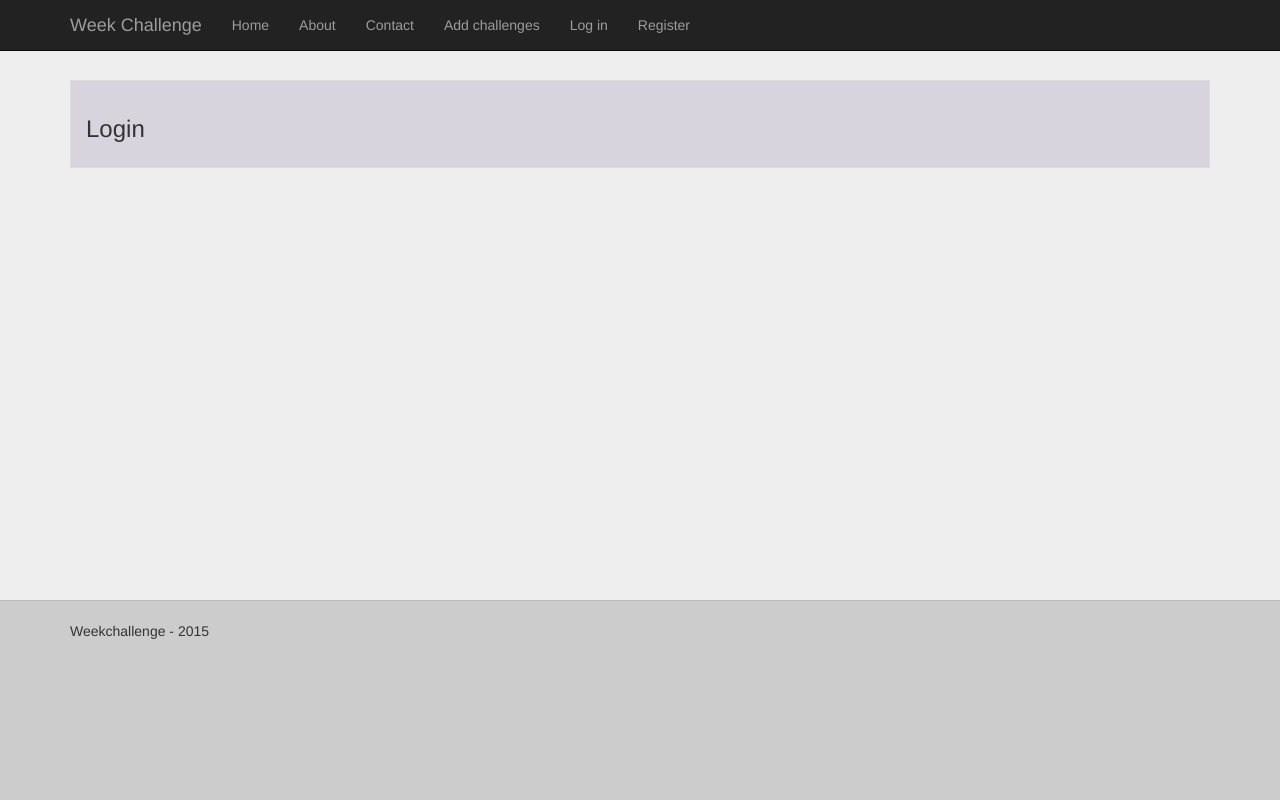
After one commit to markokaar/WeekChallenge, a Django app: page /login/ in a window 1280 px wide. The commit adds this page. Run offline with Django 3.2, Linux system fonts and the light colour scheme; some libraries are stand-ins or nearby versions.

Commit message:
Some html - index. In progress: about, contact, add, login, register

```diff
--- a/WeekChallenge/static/WeekChallenge/css/style.css
+++ b/WeekChallenge/static/WeekChallenge/css/style.css
@@ -1,3 +1,32 @@
+html{
+    position: relative;
+    min-height: 100%;
+}
+
 body{
-    background-color: #c0c0c0;
+    background-color: #eeeeee;
+    margin-bottom: 200px;
 }
+
+[class*="col-"] {
+  padding-top: 15px;
+  padding-bottom: 15px;
+  background-color: #eee;
+  background-color: rgba(86,61,124,.15);
+  border: 1px solid #ddd;
+  margin-bottom: 1%;
+}
+
+.wrap{
+    margin-top: 80px;
+}
+
+.footer {
+  position: absolute;
+  bottom: 0;
+  width: 100%;
+  height: 200px;
+  background-color: #ccc;
+  border-top: 1px solid #bbb;
+  padding-top: 20px;
+}
--- /dev/null
+++ b/WeekChallenge/templates/WeekChallenge/base/foot.html
@@ -0,0 +1,5 @@
+<div class="footer">
+    <div class="container">
+        Weekchallenge - 2015
+    </div>
+</div>
--- /dev/null
+++ b/WeekChallenge/templates/WeekChallenge/base/navigation_bar.html
@@ -0,0 +1,24 @@
+<nav class="navbar navbar-inverse navbar-fixed-top">
+    <div class="container">
+        <div class="navbar-header">
+            <button type="button" class="navbar-toggle collapsed" data-toggle="collapse" data-target="#navbar" aria-expanded="false" aria-controls="navbar">
+                <span class="sr-only">Toggle navigation</span>
+                <span class="icon-bar"></span>
+                <span class="icon-bar"></span>
+                <span class="icon-bar"></span>
+            </button>
+            <a class="navbar-brand" href="/">Week Challenge</a>
+        </div>
+        <div id="navbar" class="collapse navbar-collapse">
+            <ul class="nav navbar-nav">
+                <!-- li class="active" -->
+                <li><a href="/">Home</a></li>
+                <li><a href="/about">About</a></li>
+                <li><a href="/contact">Contact</a></li>
+                <li><a href="/add">Add challenges</a></li>
+                <li><a href="/login">Log in</a></li>
+                <li><a href="/register">Register</a></li>
+            </ul>
+        </div><!--/.nav-collapse -->
+    </div>
+</nav>
--- /dev/null
+++ b/WeekChallenge/templates/WeekChallenge/login.html
@@ -0,0 +1,32 @@
+<!DOCTYPE HTML>
+<html>
+<head>
+    {% load staticfiles %}
+    <title>Week Challenge - Login</title>
+
+    <link rel="stylesheet" type="text/css" href="{% static 'WeekChallenge/bootstrap/css/bootstrap.min.css' %}">
+    <link rel="stylesheet" type="text/css" href="{% static 'WeekChallenge/css/style.css' %}">
+
+    <script src="https://maxcdn.bootstrapcdn.com/bootstrap/3.3.5/js/bootstrap.min.js"></script>
+</head>
+<body>
+    {% include "WeekChallenge/base/navigation_bar.html" %}
+
+    <div class="wrap">
+        <div class="container">
+            <div class="col-md-12">
+                <h3>Login</h3>
+
+
+
+        </div>
+    </div>
+
+
+    {% include "WeekChallenge/base/foot.html" %}
+
+
+    <script src="https://ajax.googleapis.com/ajax/libs/jquery/1.11.3/jquery.min.js"></script>
+    <script src="js/bootstrap.min.js"></script>
+</body>
+</html>
--- a/WeekChallenge/urls.py
+++ b/WeekChallenge/urls.py
@@ -3,4 +3,9 @@ from . import views
 
 urlpatterns = [
     url(r'^$', views.index, name='index'),
+    url(r'^about/', views.about, name='about'),
+    url(r'^contact/', views.contact, name='contact'),
+    url(r'^add/', views.add, name='add'),
+    url(r'^register/', views.register, name='register'),
+    url(r'^login/', views.login, name='login'),
 ]
--- a/WeekChallenge/views.py
+++ b/WeekChallenge/views.py
@@ -3,3 +3,23 @@ from django.shortcuts import render
 
 def index(request):
     return render(request, 'WeekChallenge/index.html')
+
+
+def about(request):
+    return render(request, 'WeekChallenge/about.html')
+
+
+def contact(request):
+    return render(request, 'WeekChallenge/contact.html')
+
+
+def add(request):
+    return render(request, 'WeekChallenge/add.html')
+
+
+def register(request):
+    return render(request, 'WeekChallenge/register.html')
+
+
+def login(request):
+    return render(request, 'WeekChallenge/login.html')
```
Also changed, not shown: WeekChallenge/templates/WeekChallenge/about.html (added, +32 -0 lines), WeekChallenge/templates/WeekChallenge/add.html (added, +32 -0 lines), WeekChallenge/templates/WeekChallenge/contact.html (added, +32 -0 lines), WeekChallenge/templates/WeekChallenge/index.html (+38 -2 lines), WeekChallenge/templates/WeekChallenge/register.html (added, +32 -0 lines).
